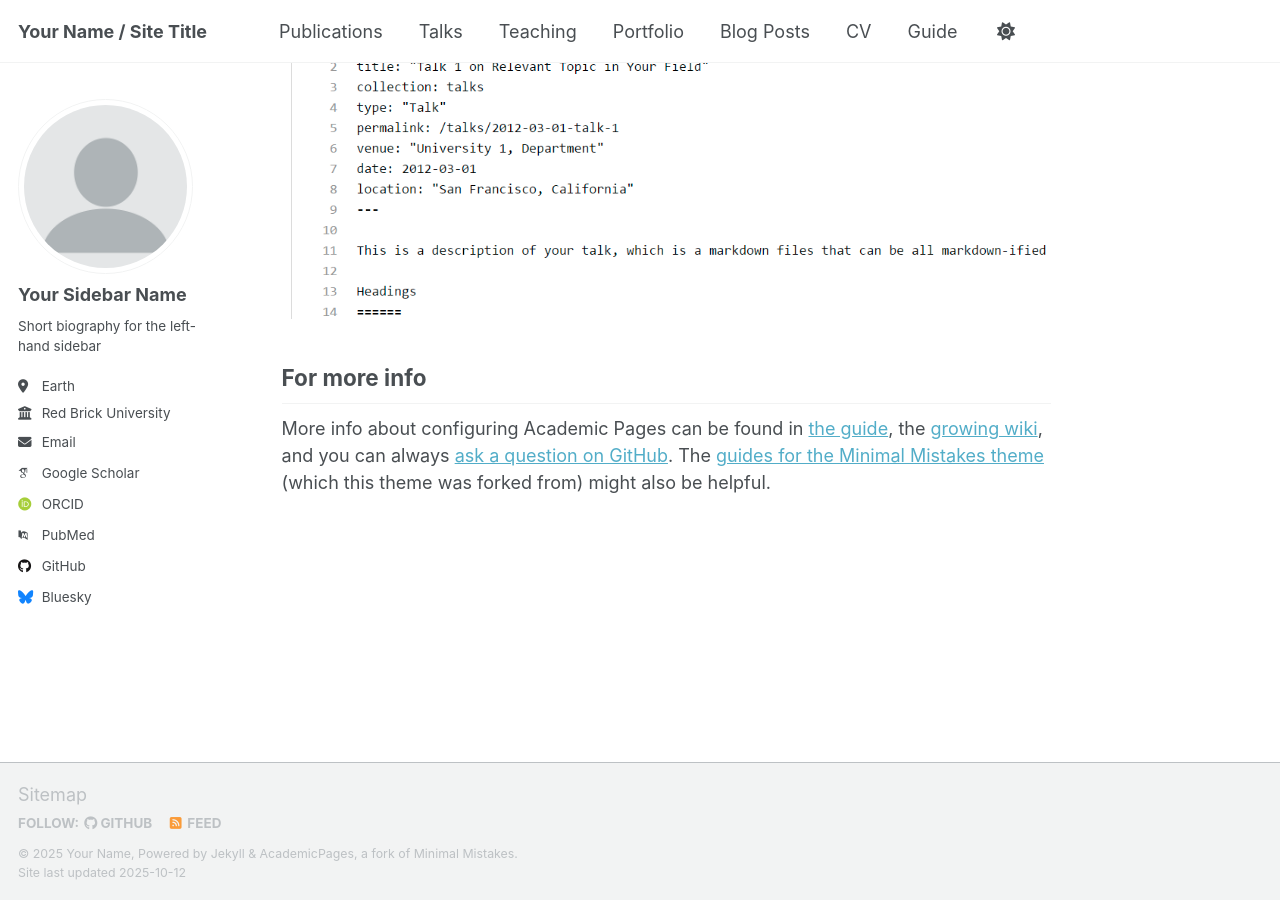
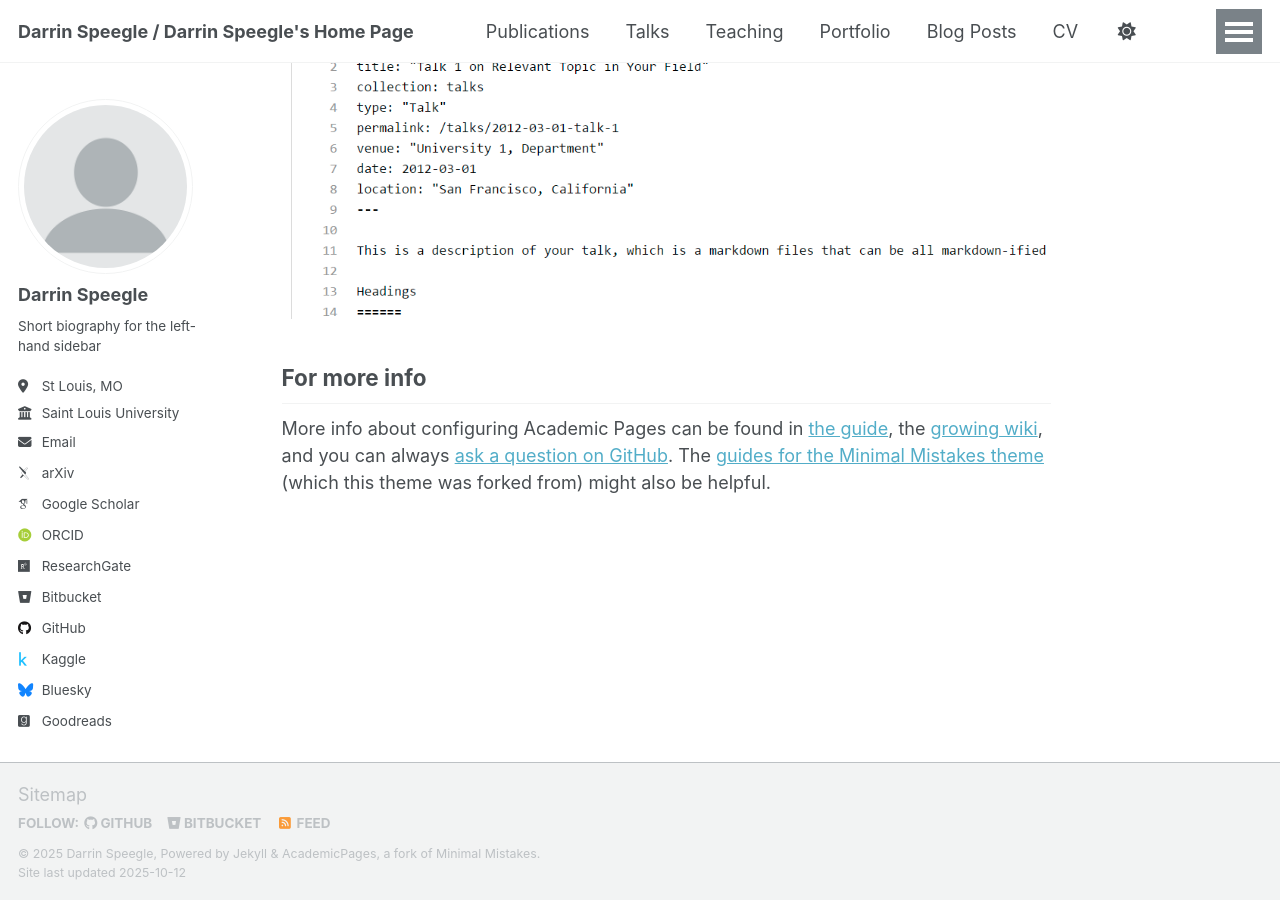
Before and after one commit to speegled/speegled.github.io, a Jekyll site: the page built from _pages/about.md, in a window 1280 px wide and 900 px high, scrolled down 2880 px. Built offline with Jekyll 4.4.1, drawn with Linux system fonts in a browser that asks for light colours; some web fonts are replaced; a script that is not in the unit is left out.

Commit message:
Update _config.yml
added personal info

```diff
--- a/_config.yml
+++ b/_config.yml
@@ -9,14 +9,14 @@
 # Basic Site Settings
 locale                   : "en-US"
 site_theme               : "default" # Currently available options are "default", "air"
-title                    : "Your Name / Site Title"
+title                    : "Darrin Speegle / Darrin Speegle's Home Page"
 title_separator          : "-"
-name                     : &name "Your Name"
-description              : &description "Your Name's academic portfolio"   # Update this with a general description of your site, this is the default if not overridden by a page
-url                      : https://academicpages.github.io # The base hostname & protocol for your site e.g. "https://[your GitHub username].github.io",
+name                     : &name "Darrin Speegle"
+description              : &description "Darrin Speegle's academic portfolio"   # Update this with a general description of your site, this is the default if not overridden by a page
+url                      : https://speegled.github.io # The base hostname & protocol for your site e.g. "https://[your GitHub username].github.io",
                                                            # or if you already have some other page hosted on Github then use "https://[your GitHub username].github.io/[Your Repo Name]"
 baseurl                  : "" # the subpath of your site, e.g. "/blog"
-repository               : "academicpages/academicpages.github.io"
+repository               : "speegled/speegled.github.io"
 
 # Site Author - The following control what appear as part of the author content on the side bar.
 #               If a field is blank the icon and link will not appear, otherwise it will be shown.
@@ -24,32 +24,32 @@ repository               : "academicpages/academicpages.github.io"
 author:
   # Biographic information
   avatar           : "profile.png"
-  name             : "Your Sidebar Name"
-  pronouns         : # example: "she/her"
+  name             : "Darrin Speegle"
+  pronouns         : # example: ""
   bio              : "Short biography for the left-hand sidebar"
-  location         : "Earth"
-  employer         : "Red Brick University"
+  location         : "St Louis, MO"
+  employer         : "Saint Louis University"
   uri              : # URL
-  email            : "none@example.org"
+  email            : "darrin.speegle@slu.edu"
 
   # Academic websites
   academia         : # URL
-  arxiv            : # URL - Update with the correct link to your profile
-  googlescholar    : "https://scholar.google.com/citations?user=PS_CX0AAAAAJ"
+  arxiv            : "https://arxiv.org/search/?searchtype=author&query=Speegle%2C+D"
+  googlescholar    : "https://scholar.google.com/citations?user=8k_4hRMAAAAJ"
   inspire-hep      : # URL
   impactstory      : # URL
-  orcid            : "http://orcid.org/yourorcidurl"
+  orcid            : "https://orcid.org/0009-0007-0146-7584"
   semantic         : # URL
-  pubmed           : "https://www.ncbi.nlm.nih.gov/pubmed/?term=john+snow"
-  researchgate     : # URL
+  pubmed           : # URL
+  researchgate     : "https://www.researchgate.net/profile/Darrin-Speegle"
   scopus           : # URL
 
   # Repositories and software development
-  bitbucket        : # Username - Update with your username on the site
+  bitbucket        : "speegled"
   codepen          : # Username
   dribbble         : # Username
-  github           : "academicpages"
-  kaggle           : # Username
+  github           : "speegled"
+  kaggle           : "speegled"
   stackoverflow    : # User number or user number and name (i.e., use "1" or "1/jeff-atwood")
 
   # Social media
@@ -58,7 +58,7 @@ author:
   facebook         : # Username
   flickr           : # Username
   foursquare       : # Username
-  goodreads        : # Username
+  goodreads        : "speegled"
   google_plus      : # Username
   keybase          : # Username
   instagram        : # Username
```
